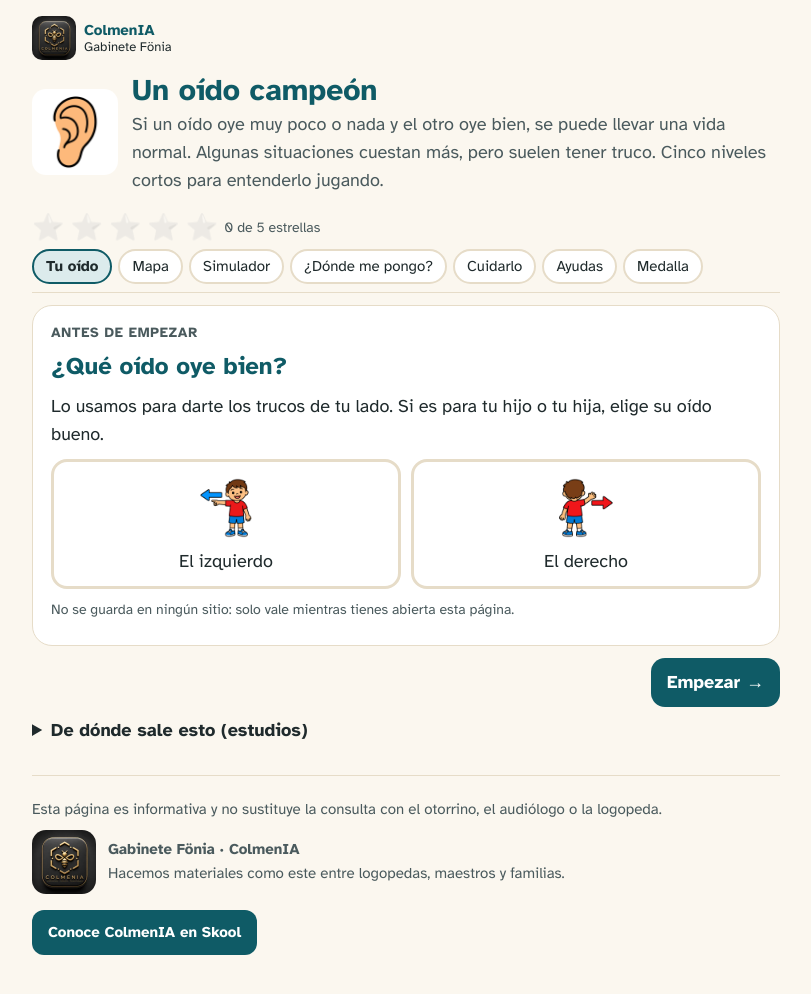
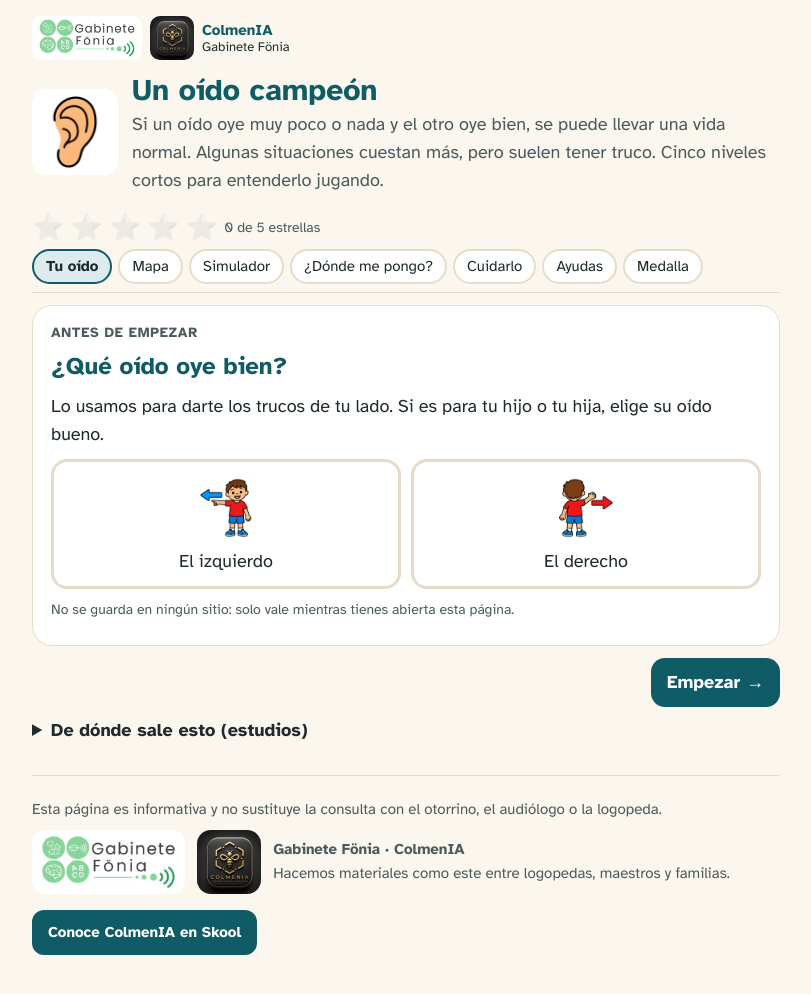
Before and after one commit to foniafonia/hojas-informativas, a plain HTML site: page hipoacusia-unilateral/index.html in a window 1280 px wide. Shown: the whole page, without its empty margins (234-1045 px from the left). Drawn offline with Linux system fonts and the light colour scheme.

Commit message:
«Un oído campeón»: logo de Gabinete Fönia junto al de ColmenIA (página y portada)
Co-Authored-By: Claude Opus 5.5 <noreply@anthropic.com>

```diff
--- a/hipoacusia-unilateral/index.html
+++ b/hipoacusia-unilateral/index.html
@@ -119,7 +119,7 @@ details{margin:10px 0}summary{cursor:pointer;font-weight:700}
 </head>
 <body>
 <main>
-  <a class="sello" href="https://www.skool.com/logopedia-7339" target="_blank" rel="noopener" data-sk="sello"><img src="colmenia-logo.webp" alt="ColmenIA" width="44" height="44"><span><b>ColmenIA</b><br>Gabinete Fönia</span></a>
+  <a class="sello" href="https://www.skool.com/logopedia-7339" target="_blank" rel="noopener" data-sk="sello"><img src="fonia-logo.jpg" alt="Gabinete Fönia" height="44" style="width:auto;background:#fff;padding:2px 6px"><img src="colmenia-logo.webp" alt="ColmenIA" width="44" height="44"><span><b>ColmenIA</b><br>Gabinete Fönia</span></a>
   <div class="cab">
     <img class="picto" src="pictos/oreja.png" alt="">
     <div>
@@ -254,7 +254,7 @@ details{margin:10px 0}summary{cursor:pointer;font-weight:700}
       <button type="button" class="btn sec" id="otraVez">Jugar otra vez</button>
     </div>
     <p class="nota">Si te ha servido, a alguien de tu familia o del colegio también le servirá.</p>
-    <p class="nota"><img src="colmenia-logo.webp" alt="" width="28" height="28" style="vertical-align:middle;border-radius:6px"> Un material de <a href="https://www.skool.com/logopedia-7339" target="_blank" rel="noopener" data-sk="final">ColmenIA</a>, la comunidad de logopedas, maestros y familias.</p>
+    <p class="nota"><img src="fonia-logo.jpg" alt="" height="28" style="vertical-align:middle;border-radius:6px;background:#fff;padding:1px 4px"> <img src="colmenia-logo.webp" alt="" width="28" height="28" style="vertical-align:middle;border-radius:6px"> Un material del Gabinete Fönia y de <a href="https://www.skool.com/logopedia-7339" target="_blank" rel="noopener" data-sk="final">ColmenIA</a>, la comunidad de logopedas, maestros y familias.</p>
   </section>
 
   <div class="fila" id="navNiv" style="justify-content:space-between">
@@ -278,7 +278,7 @@ details{margin:10px 0}summary{cursor:pointer;font-weight:700}
 
   <div class="pie">
     <p>Esta página es informativa y no sustituye la consulta con el otorrino, el audiólogo o la logopeda.</p>
-    <p style="display:flex;gap:12px;align-items:center"><img src="colmenia-logo.webp" alt="ColmenIA" width="64" height="64" style="border-radius:14px;flex:none"><span><b>Gabinete Fönia · ColmenIA</b><br>Hacemos materiales como este entre logopedas, maestros y familias.</span></p>
+    <p style="display:flex;gap:12px;align-items:center"><img src="fonia-logo.jpg" alt="Gabinete Fönia" height="64" style="border-radius:14px;flex:none;width:auto;background:#fff;padding:4px 8px"><img src="colmenia-logo.webp" alt="ColmenIA" width="64" height="64" style="border-radius:14px;flex:none"><span><b>Gabinete Fönia · ColmenIA</b><br>Hacemos materiales como este entre logopedas, maestros y familias.</span></p>
     <a class="cta" href="https://www.skool.com/logopedia-7339" target="_blank" rel="noopener" id="skool">Conoce ColmenIA en Skool</a>
   </div>
 </main>
```
Also changed, not shown: hipoacusia-unilateral/fonia-logo.jpg (added), hipoacusia-unilateral/portada.jpg.
